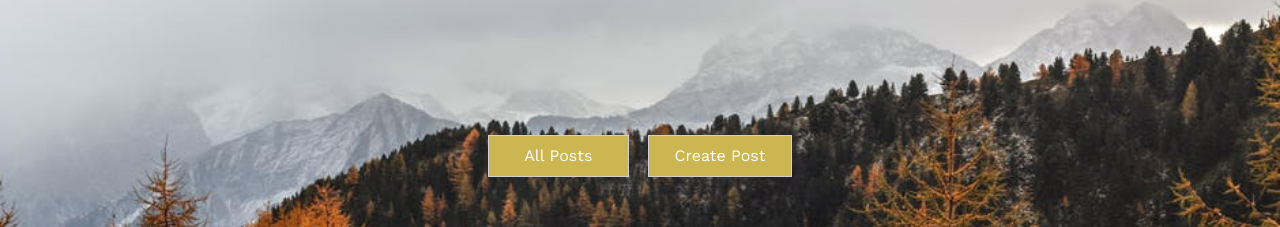
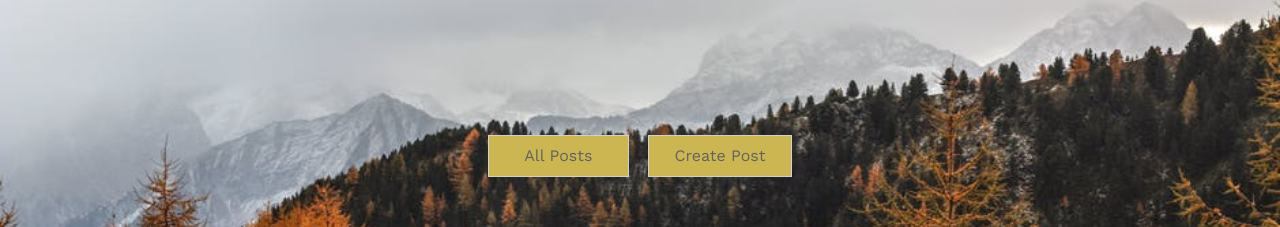
Before and after one commit to SreedharPitta/Scribbler, a plain HTML site: page index.html in a window 1280 px wide. Shown: the part 278-505 px from the top of the page. Drawn offline with nearby package versions, Linux system fonts and the light colour scheme; a web font is replaced by a local one.

Commit message:
Changed home page btns colors

```diff
--- a/styles/index.css
+++ b/styles/index.css
@@ -15,7 +15,7 @@ width: 100%;
 .main-buttons{
     border: 0;
 padding: 8px 2%;
-color: #fff;
+color: #626262;
 background-color: #cbb652;
 text-align: center;
 width: auto;
```
